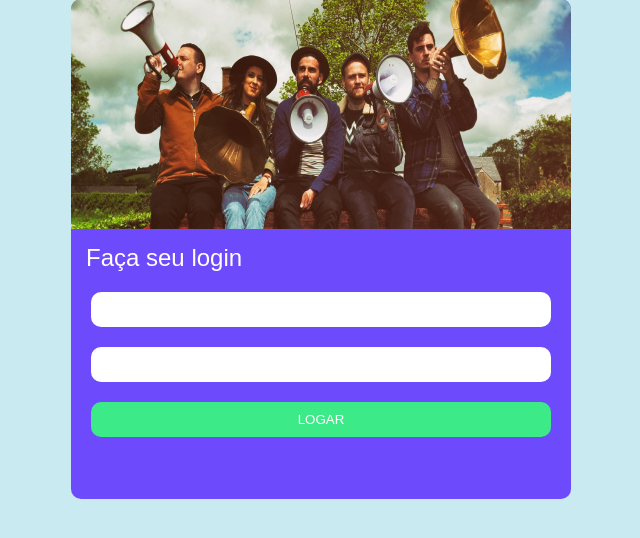
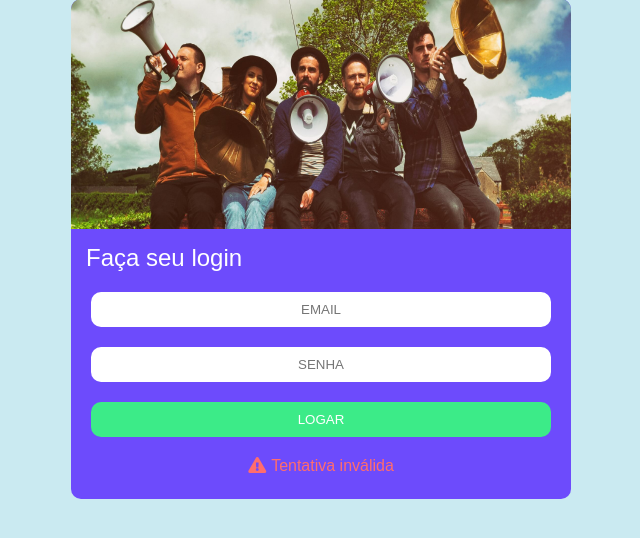
Before and after one commit to tiago002pro/sistema_de_login, a PHP site: page / in a window 1280 px wide. Shown: the part 151-689 px from the top of the page, without its empty margins (319-959 px from the left). Run offline with PHP 8.4, Linux system fonts and the light colour scheme.

Commit message:
Alguns ajustes

```diff
--- a/assets/css/style.css
+++ b/assets/css/style.css
@@ -1,4 +1,4 @@
-*{padding 0; margin: 0; box-sizing: border-box;}
+*{padding: 0px; margin: 0px; box-sizing: border-box;}
 
 body{
     height: 100vh;
--- a/index.html
+++ b/index.html
@@ -15,7 +15,7 @@
 
         <h1>Faça seu login</h1>
         <form>
-            <input type="email" name="email" placeholder="EMAIL">
+            <input type="email" name="email" placeholder="E-MAIL">
             <input type="password" name="password" placeholder="SENHA">
 
             <button class="bnt-login">LOGAR</button>
--- a/index.php
+++ b/index.php
@@ -3,6 +3,9 @@
 <head>
     <title></title>
     <link rel="stylesheet" href="./assets/css/style.css"></link>
+    <meta name="viewport" content="width=device-width, initial-scale=1">
+
+    <link rel="stylesheet" href="https://cdnjs.cloudflare.com/ajax/libs/font-awesome/5.15.2/css/all.min.css">
 </head>
 <body>
     <div class="box_login">
@@ -12,11 +15,14 @@
 
         <h1>Faça seu login</h1>
         <form>
-            <input type="email" name="email">
-            <input type="password" name="password">
+            <input type="email" name="email" placeholder="EMAIL">
+            <input type="password" name="password" placeholder="SENHA">
 
             <button class="bnt-login">LOGAR</button>
         </form>
+        <span class="msg_error">
+            <i class="fa fa-exclamation-triangle" style="font-size: 16px; padding-right: 5px;"></i>
+            Tentativa inválida</span>
     </div>
 </body>
 </html>
```
